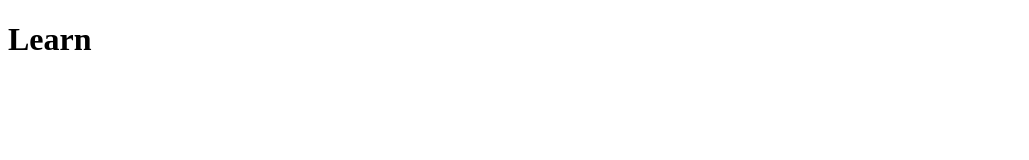
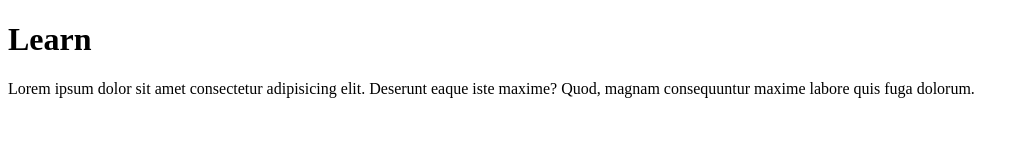
Before and after one commit to Panuwat-JR/git-desktop, a plain HTML site: page index.html in a window 1280 px wide. Shown: the whole page, without its empty margins (0-1029 px from the left). Drawn offline with Linux system fonts and the light colour scheme.

Commit message:
add some text
add some text

```diff
--- a/index.html
+++ b/index.html
@@ -7,5 +7,6 @@
 </head>
 <body>
     <h1>Learn</h1>
+    <p>Lorem ipsum dolor sit amet consectetur adipisicing elit. Deserunt eaque iste maxime? Quod, magnam consequuntur maxime labore quis fuga dolorum.</p>
 </body>
 </html>
```
